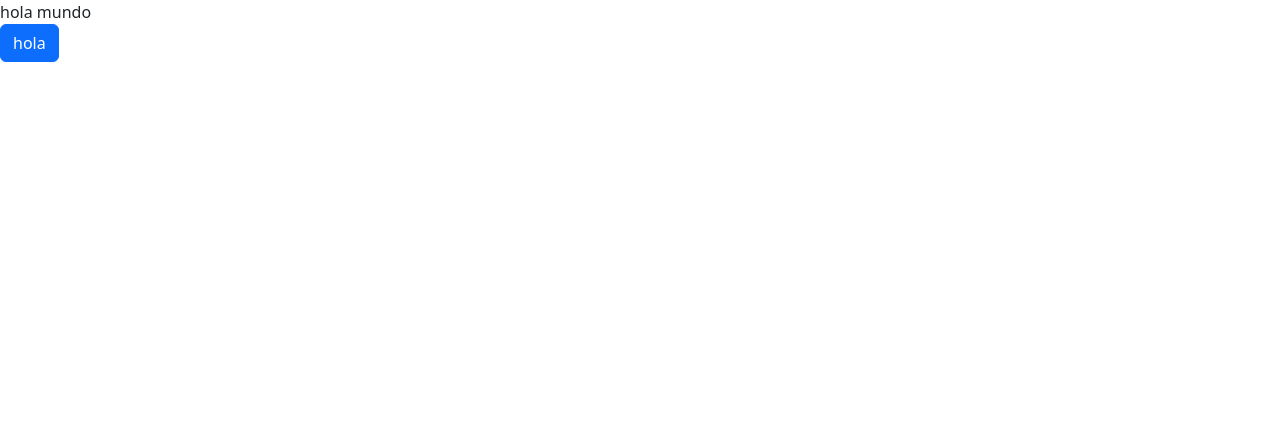
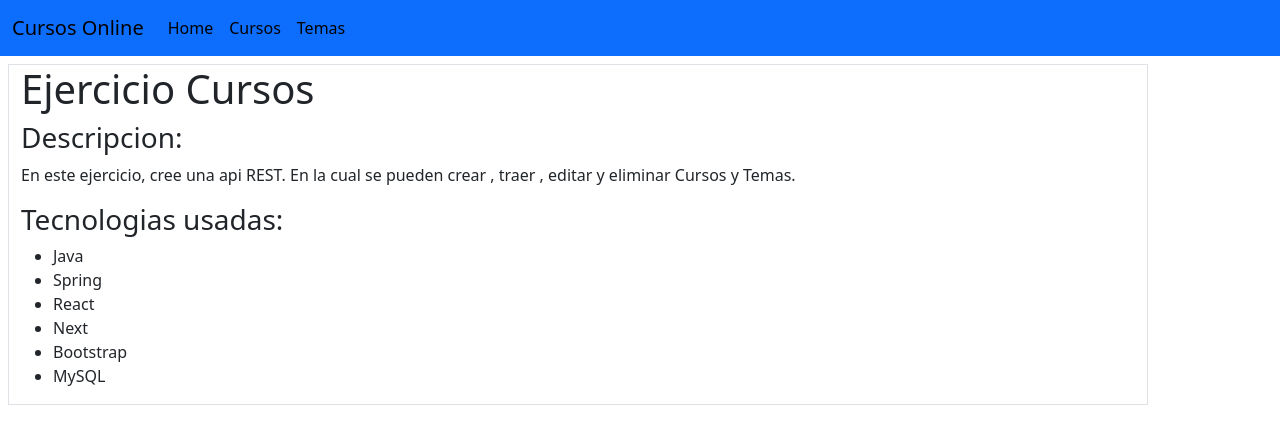
Before and after one commit to Galbfran/next-java-curso, a Next.js app: page / in a window 1280 px wide. Shown: the top 444 px of the page. Built offline with nearby package versions, Linux system fonts and the light colour scheme.

Commit message:
subo rutas curso y temas

```diff
--- a/src/app/layout.jsx
+++ b/src/app/layout.jsx
@@ -1,6 +1,9 @@
 
 import { Inter } from 'next/font/google'
 import "bootstrap/dist/css/bootstrap.min.css"
+import NavBar from '@/componentes/NavBar'
+
+
 const inter = Inter({ subsets: ['latin'] })
 
 export const metadata = {
@@ -11,7 +14,11 @@ export const metadata = {
 export default function RootLayout({ children }) {
     return (
         <html lang="en">
-      <body >{children}</body>
+            <body >
+                <NavBar />
+                {children}
+
+            </body>
         </html>
     )
 }
--- a/src/app/page.jsx
+++ b/src/app/page.jsx
@@ -2,11 +2,20 @@
 
 export default function Home() {
   return (
-    <main>
-      <div>
-        hola mundo
-      </div>
-      <button className="btn btn-primary">hola</button>
-    </main>
+    <section className="container border m-2">
+      <h1>Ejercicio Cursos</h1>
+      <h3>Descripcion:</h3>
+      <p>En este ejercicio, cree una api REST. En la cual se pueden crear , traer , editar y eliminar Cursos y Temas.</p>
+      <h3>Tecnologias usadas:</h3>
+      <ul>
+        <li>Java</li>
+        <li>Spring</li>
+        <li>React</li>
+        <li>Next</li>
+        <li>Bootstrap</li>
+        <li>MySQL</li>
+      </ul>
+
+    </section>
   )
 }
--- /dev/null
+++ b/src/componentes/NavBar.jsx
@@ -0,0 +1,30 @@
+import Link from "next/link"
+
+
+const NavBar = () => {
+    return (
+        <nav className="navbar navbar-expand-lg bg-primary">
+            <div className="container-fluid">
+                <Link href={"/"} className="navbar-brand"aria-current="page">Cursos Online</Link>
+                <button className="navbar-toggler" type="button" data-bs-toggle="collapse" data-bs-target="#navbarNav" aria-controls="navbarNav" aria-expanded="false" aria-label="Toggle navigation">
+                    <span className="navbar-toggler-icon"></span>
+                </button>
+                <div className="collapse navbar-collapse" id="navbarNav">
+                    <ul className="navbar-nav">
+                        <li className="nav-item">
+                            <Link href={"/"} className="nav-link active" aria-current="page">Home</Link>
+                        </li>
+                        <li className="nav-item">
+                            <Link href={"/cursos"} className="nav-link active" aria-current="page">Cursos</Link>
+                        </li>
+                        <li className="nav-item">
+                            <Link href={"/temas"} className="nav-link active" aria-current="page">Temas</Link>
+                        </li>
+                    </ul>
+                </div>
+            </div>
+        </nav>
+    )
+}
+
+export default NavBar;
```
Also changed, not shown: src/app/cursos/page.jsx (added, +11 -0 lines), src/app/temas/page.jsx (added, +11 -0 lines). Lines whose indentation alone changed are shown as unchanged.
